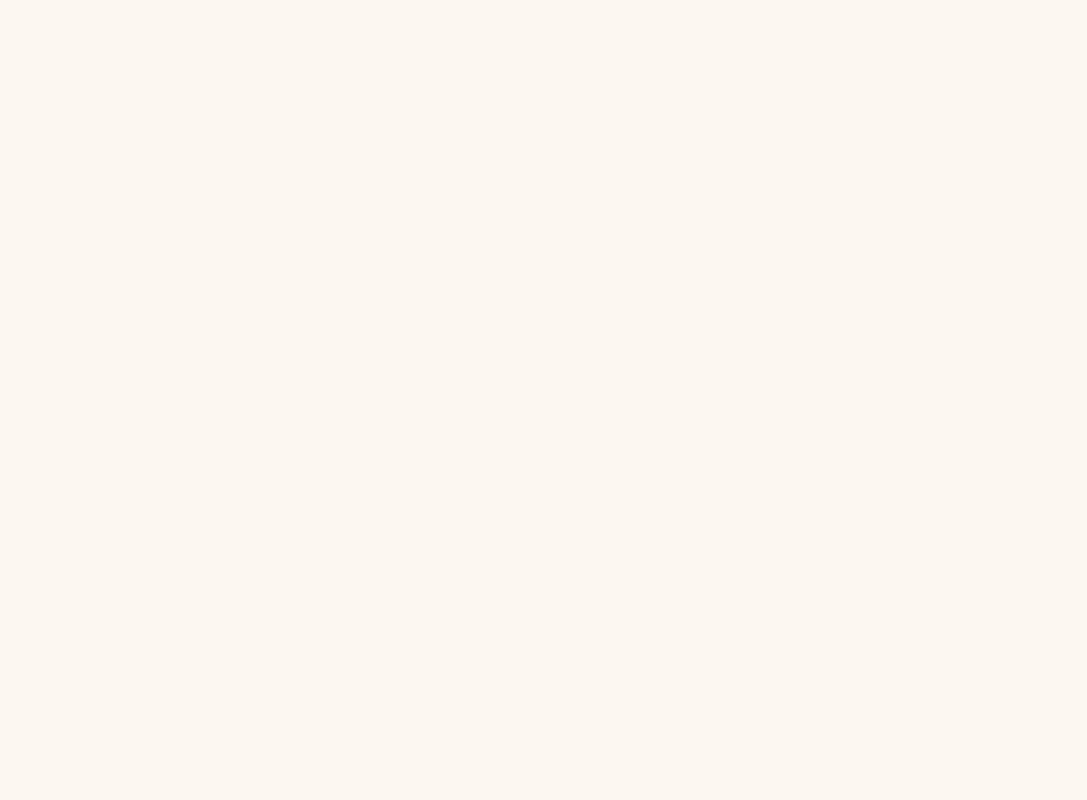
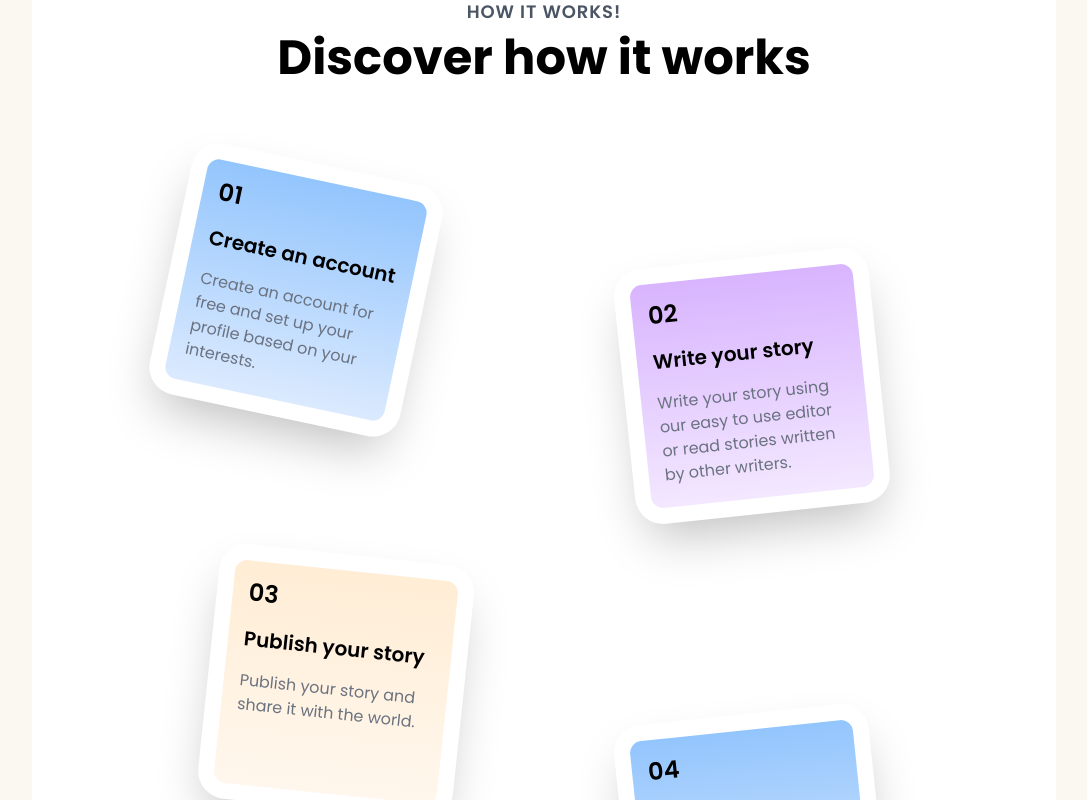
Before and after one commit to Lilicod/blog-app, a Next.js app: page / in a window 1280 px wide. Shown: the part 1860-2660 px from the top of the page, without its empty margins (96-1183 px from the left). Before the commit the page ends 1794 px from the top, so only its background shows below. Built offline with nearby package versions, Linux system fonts and the light colour scheme.

Commit message:
added how it works section

```diff
--- /dev/null
+++ b/src/components/Header.jsx
@@ -0,0 +1,12 @@
+import React from "react";
+
+export default function Header({ subHeader, header }) {
+  return (
+    <header className="flex flex-col gap-2 text-start md:text-center">
+      <span className="font-semibold text-gray-600 uppercase text-sm md:text-lg tracking-wider">
+        {subHeader}
+      </span>
+      <span className="font-bold text-3xl md:text-5xl">{header}</span>
+    </header>
+  );
+}
--- /dev/null
+++ b/src/components/cards/HowItWorkCard.jsx
@@ -0,0 +1,20 @@
+import React from "react";
+
+export default function HowItWorkCard( { step, title, summery, rotate, color } ) {
+  return (
+    <div className={`rounded-[28px] w-64 h-64 p-4 shadow-2xl ${rotate} font-poppins hover:scale-105`}>
+      <div className={`rounded-xl p-4 bg-gradient-to-b ${color} h-full flex flex-col gap-4`}>
+        {/* step number */}
+        <span className="font-semibold text-2xl">{step}</span>
+
+        {/* step title */}
+        <h3 className="font-semibold text-xl">{title}</h3>
+
+        {/* step summery */}
+        <p className="text-gray-500">
+          {summery}
+        </p>
+      </div>
+    </div>
+  );
+}
--- /dev/null
+++ b/src/components/home-page/HowItWorks.jsx
@@ -0,0 +1,53 @@
+import React from "react";
+import Header from "../Header";
+import HowItWorkCard from "../cards/HowItWorkCard";
+
+export default function HowItWorks() {
+  return (
+    <div className="flex flex-col justify-center items-center  gap-10 rounded-3xl bg-Gray p-6 lg:p-16 max-w-5xl mx-auto font-poppins mb-16 mt-0 lg:mt-0">
+      {/* header */}
+      <Header subHeader={"How it works!"} header={"Discover how it works"} />
+
+      {/* cards */}
+      <div className="grid rows-2 grid-cols-1 md:grid-cols-2 gap-y-10 gap-x-40 lg:pt-10">
+        <HowItWorkCard
+          step={"01"}
+          title={"Create an account"}
+          summery={"Create an account for free and set up your profile based on your interests."}
+          rotate={"rotate-12"}
+          color={"from-blue-300 to-blue-100"}
+        />
+
+        <div className="md:mt-24">
+          <HowItWorkCard
+            step={"02"}
+            title={"Write your story"}
+            summery={"Write your story using our easy to use editor or read stories written by other writers."}
+            rotate={"-rotate-6"}
+            color={"from-purple-300 to-purple-100"}
+          />
+        </div>
+
+        <div className="md:ml-10">
+          <HowItWorkCard
+            step={"03"}
+            title={"Publish your story"}
+            summery={"Publish your story and share it with the world."}
+            rotate={"rotate-6"}
+            color={"from-[#ffedd5] to-[#fff7ed]"}
+          />
+        </div>
+
+        <div className="md:mt-40">
+          <HowItWorkCard
+            step={"04"}
+            title={"Inspire others"}
+            summery={"interact with other writers and readers and get inspired."}
+            rotate={"-rotate-6"}
+            color={"from-blue-300 to-blue-100"}
+          />
+        </div>
+      </div>
+    </div>
+  );
+}
--- a/src/components/home-page/TopicsSection.jsx
+++ b/src/components/home-page/TopicsSection.jsx
@@ -1,17 +1,13 @@
 import React from "react";
 import PostCard from "../cards/PostCard";
 import Link from "next/link";
+import Header from "../Header";
 
 export default function TopicsSection() {
   return (
     <div className="flex flex-col gap-10 rounded-3xl bg-Gray p-6 lg:p-16 max-w-7xl mx-auto font-poppins mb-16 mt-20 lg:mt-0">
       {/* header */}
-      <div className="flex flex-col gap-2 text-start md:text-center">
-        <span className="font-semibold text-gray-600 uppercase text-sm md:text-lg tracking-wider">
-          Topics
-        </span>
-        <span className="font-bold text-3xl md:text-5xl">Explore topics</span>
-      </div>
+      <Header subHeader={"Topics"} header={"Explore topics"} />
 
       {/* topics nav */}
       <div>
--- a/src/pages/index.js
+++ b/src/pages/index.js
@@ -1,4 +1,5 @@
 import Hero from "@/components/home-page/Hero";
+import HowItWorks from "@/components/home-page/HowItWorks";
 import TopicsSection from "@/components/home-page/TopicsSection";
 import Layout from "@/layout/Layout";
 
@@ -6,5 +7,6 @@ export default function Home() {
   return <Layout>
     <Hero />
     <TopicsSection />
+    <HowItWorks />
   </Layout>;
 }
```
